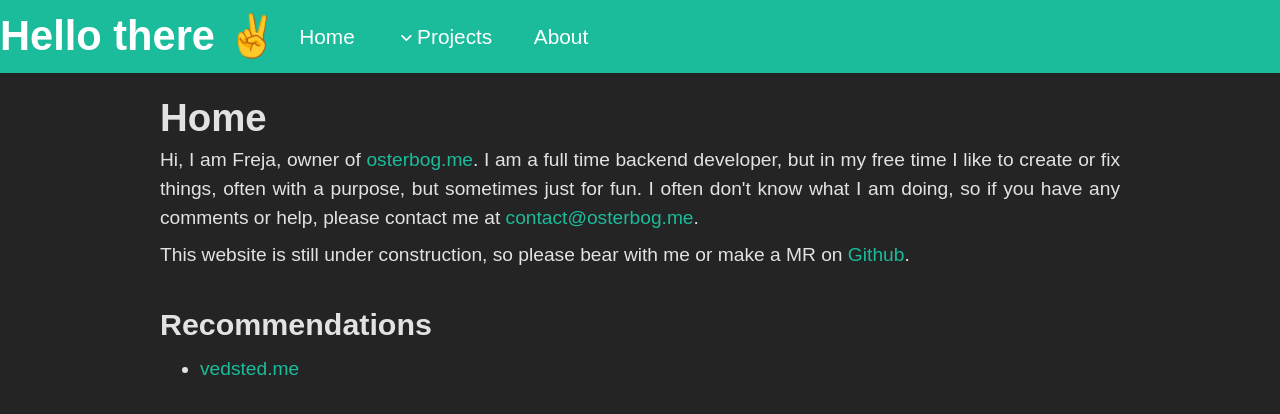
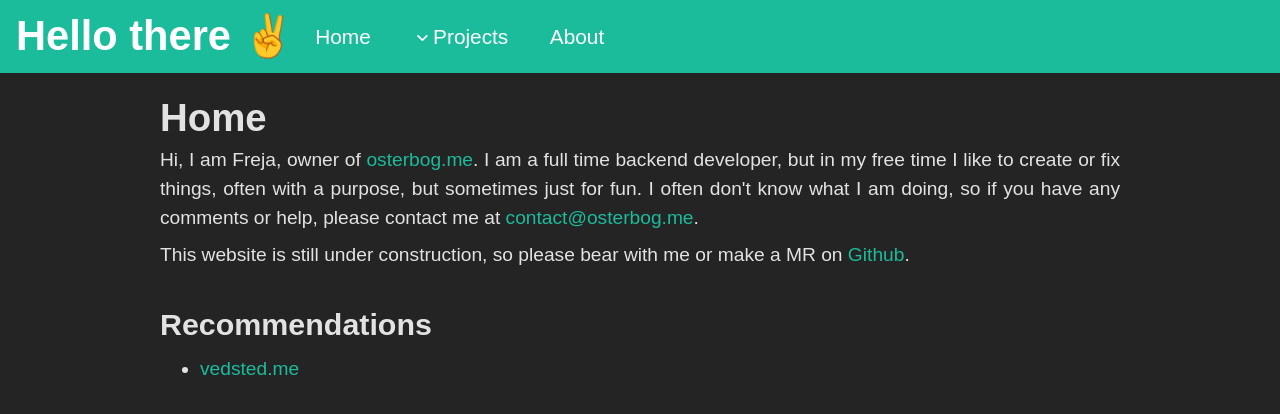
Before and after one commit to frej0887/BlogWebsite, a React (Vite) app: page / in a window 1280 px wide. Shown: the top 414 px of the page. Built offline with nearby package versions, Linux system fonts and the light colour scheme.

Commit message:
padding in header

```diff
--- a/src/layout/layout.sass
+++ b/src/layout/layout.sass
@@ -17,6 +17,7 @@ header
   background: $main-50
   font-size: 1.3em
   user-select: none
+  padding-left: 1rem
 
   *
     color: $main-0
```
